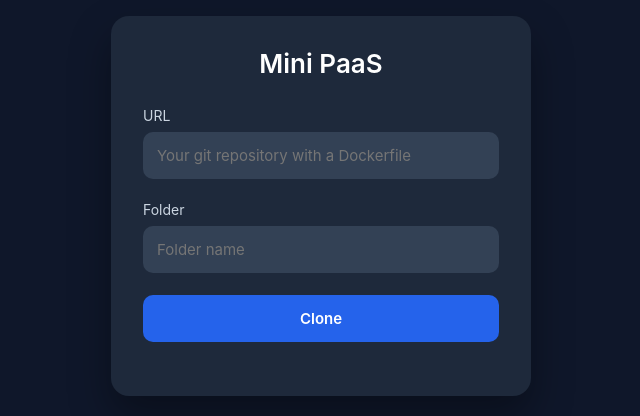
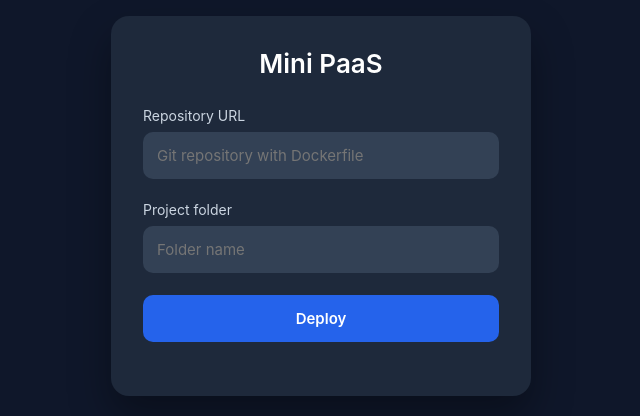
Before and after one commit to MaksimSobak/mini-paas, a FastAPI app: page / in a window 1280 px wide. Shown: the part 194-610 px from the top of the page, without its empty margins (319-959 px from the left). Run offline with FastAPI, Linux system fonts and the light colour scheme.

Commit message:
Adjusted the markup for a broader functionality

```diff
--- a/src/templates/index.html
+++ b/src/templates/index.html
@@ -15,30 +15,42 @@
     <h1>Mini PaaS</h1>
 
     <div class="field">
-        <label>URL</label>
+        <label>Repository URL</label>
+
         <input
             id="url"
             type="text"
-            placeholder="Your git repository with a Dockerfile"
+            placeholder="Git repository with Dockerfile"
         >
     </div>
 
+
     <div class="field">
-        <label>Folder</label>
+        <label>Project folder</label>
+
         <input
             id="folder"
             type="text"
             placeholder="Folder name"
         >
     </div>
+
+
     <div class="field">
+
         <button id="cloneButton">
-            Clone
+            Deploy
         </button>
+
     </div>
-    <div id="status"></div>
+
+
+    <div id="status">
+    </div>
+
 
 </div>
+
 
 <script src="/static/js/script.js"></script>
 
```
